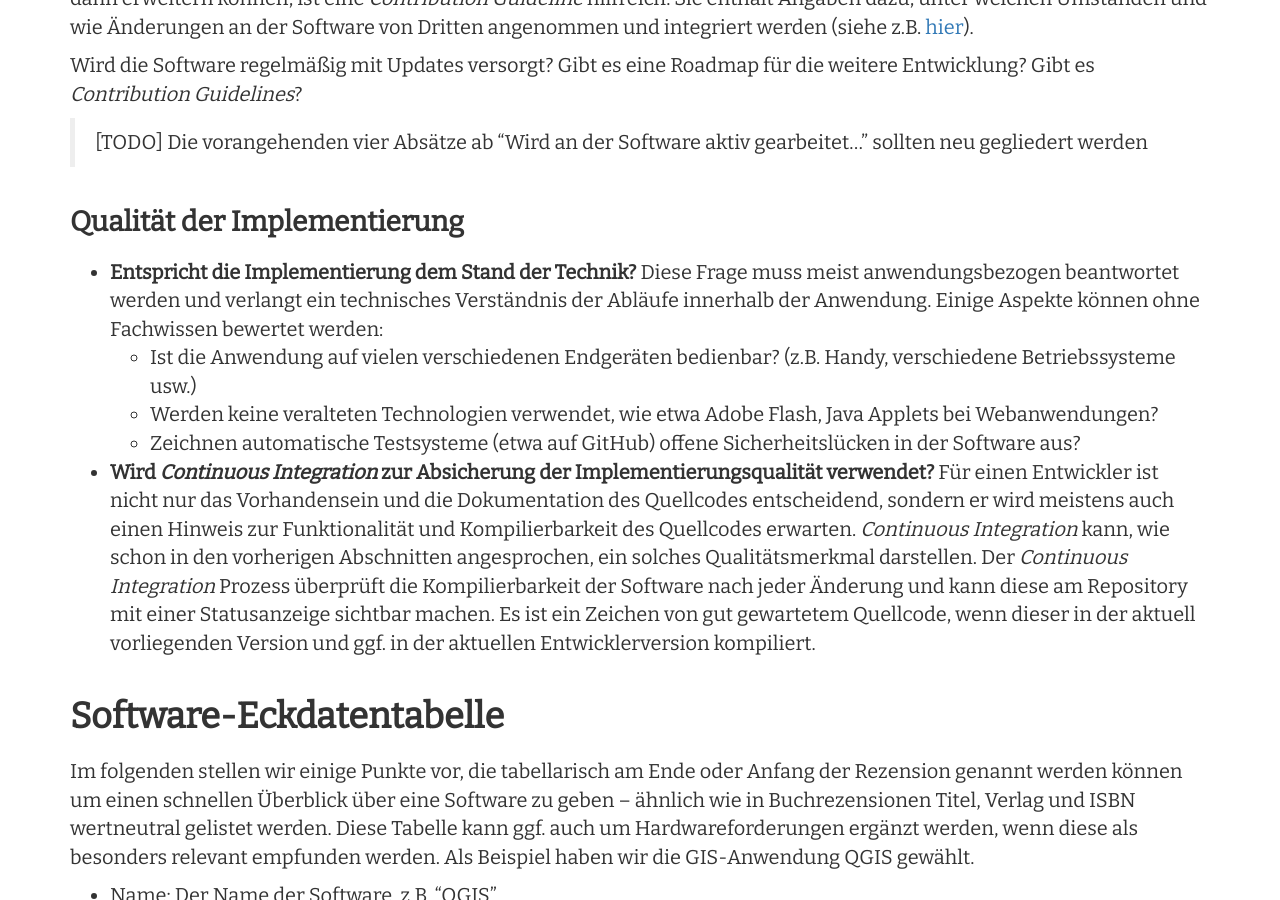
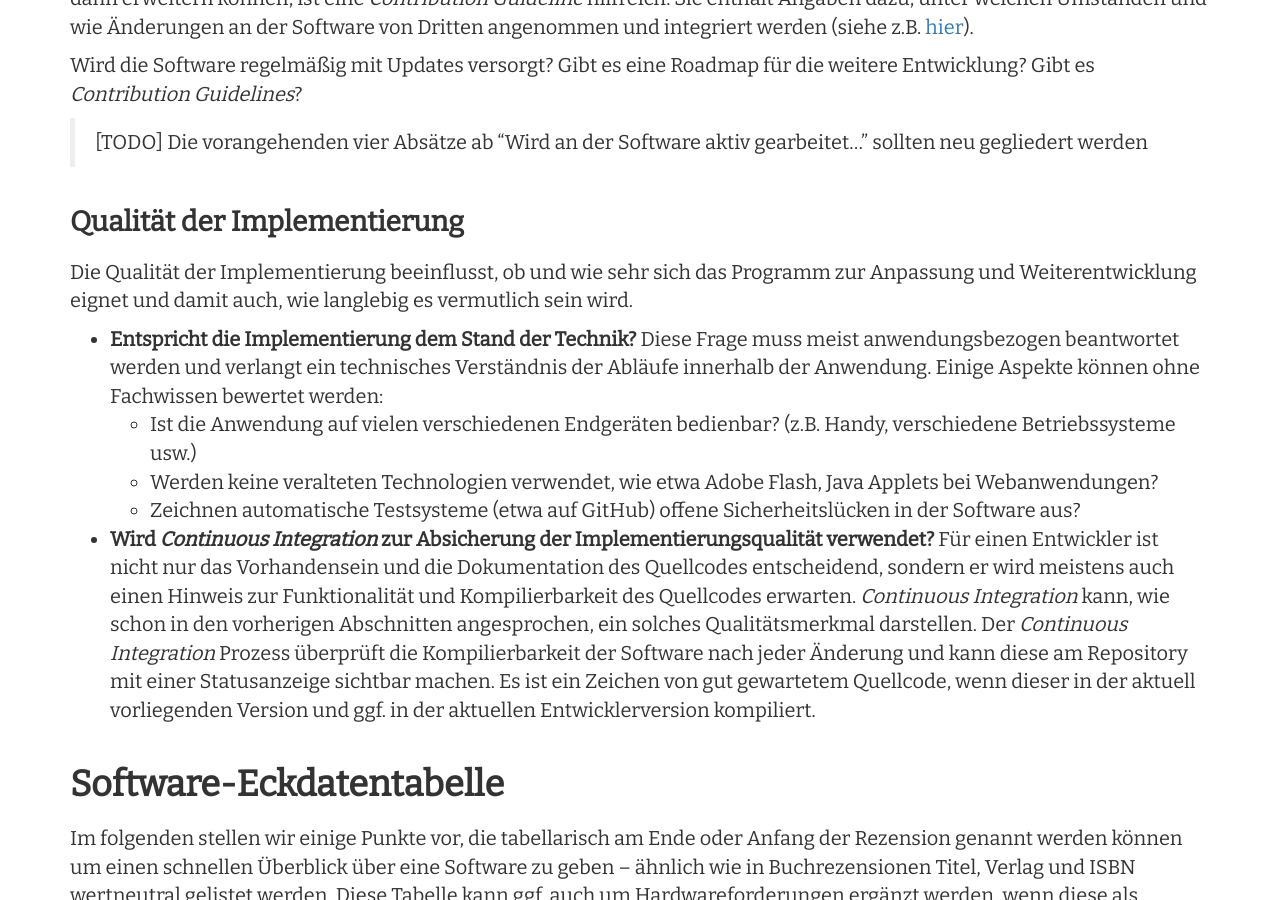
Before and after one commit to Research-Squirrel-Engineers/Impuls_SoftwareRezensionen_DGUF, a Jekyll site: the page built from Draft.md, in a window 1280 px wide and 900 px high, scrolled down 17605 px. Built offline with Jekyll 4.4.1, drawn with Linux system fonts in a browser that asks for light colours; nearby versions of some CDN libraries.

Commit message:
Einleitungssatz Qualität der Implementierung

```diff
--- a/Draft.md
+++ b/Draft.md
@@ -305,6 +305,8 @@ Wird die Software regelmäßig mit Updates versorgt? Gibt es eine Roadmap für d
 
 #### Qualität der Implementierung
 
+Die Qualität der Implementierung beeinflusst, ob und wie sehr sich das Programm zur Anpassung und Weiterentwicklung eignet und damit auch, wie langlebig es vermutlich sein wird.
+
 * **Entspricht die Implementierung dem Stand der Technik?** Diese Frage muss meist anwendungsbezogen beantwortet werden und verlangt ein technisches Verständnis der Abläufe innerhalb der Anwendung. Einige Aspekte können ohne Fachwissen bewertet werden:
   * Ist die Anwendung auf vielen verschiedenen Endgeräten bedienbar? (z.B. Handy, verschiedene Betriebssysteme usw.)
   * Werden keine veralteten Technologien verwendet, wie etwa Adobe Flash, Java Applets bei Webanwendungen?
```
